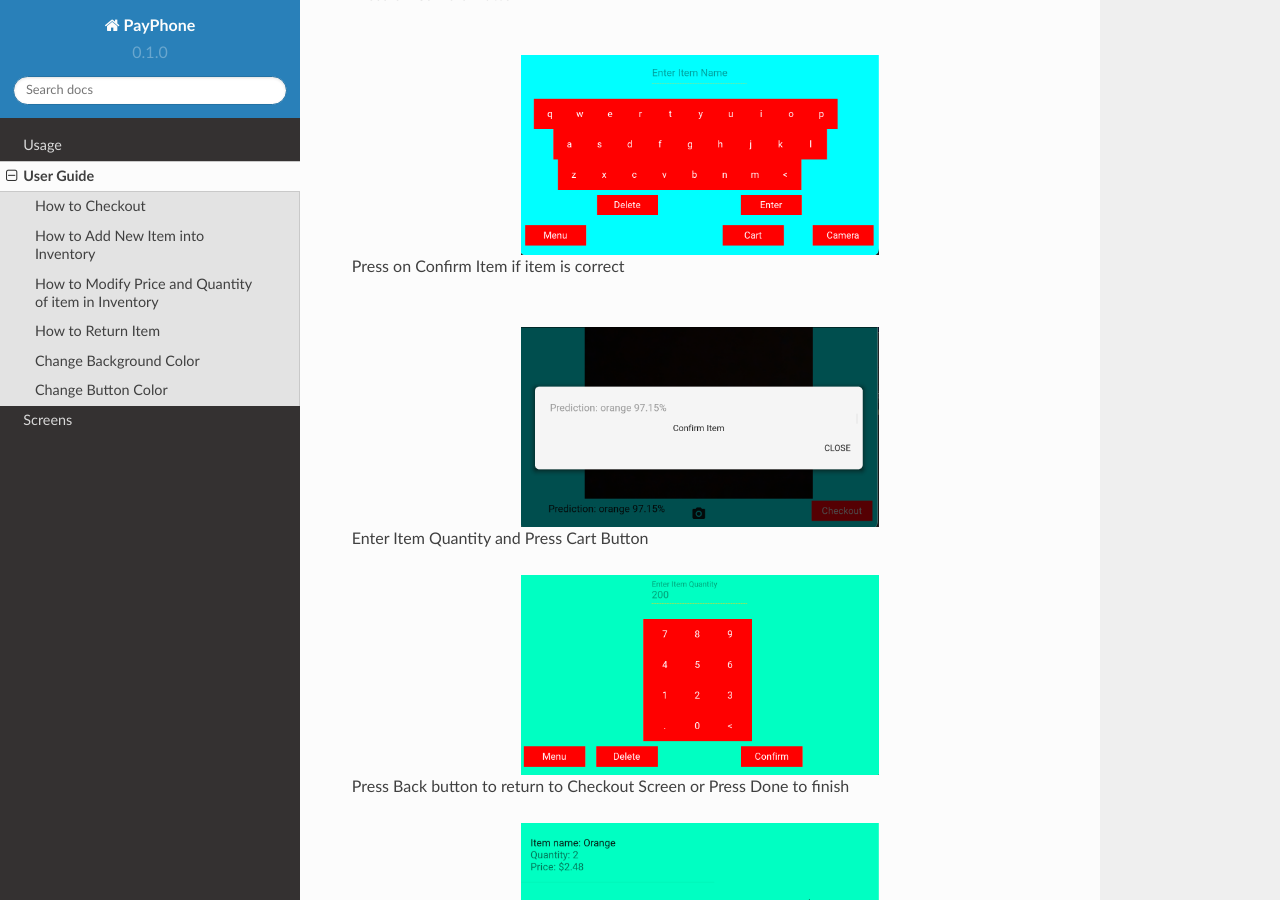
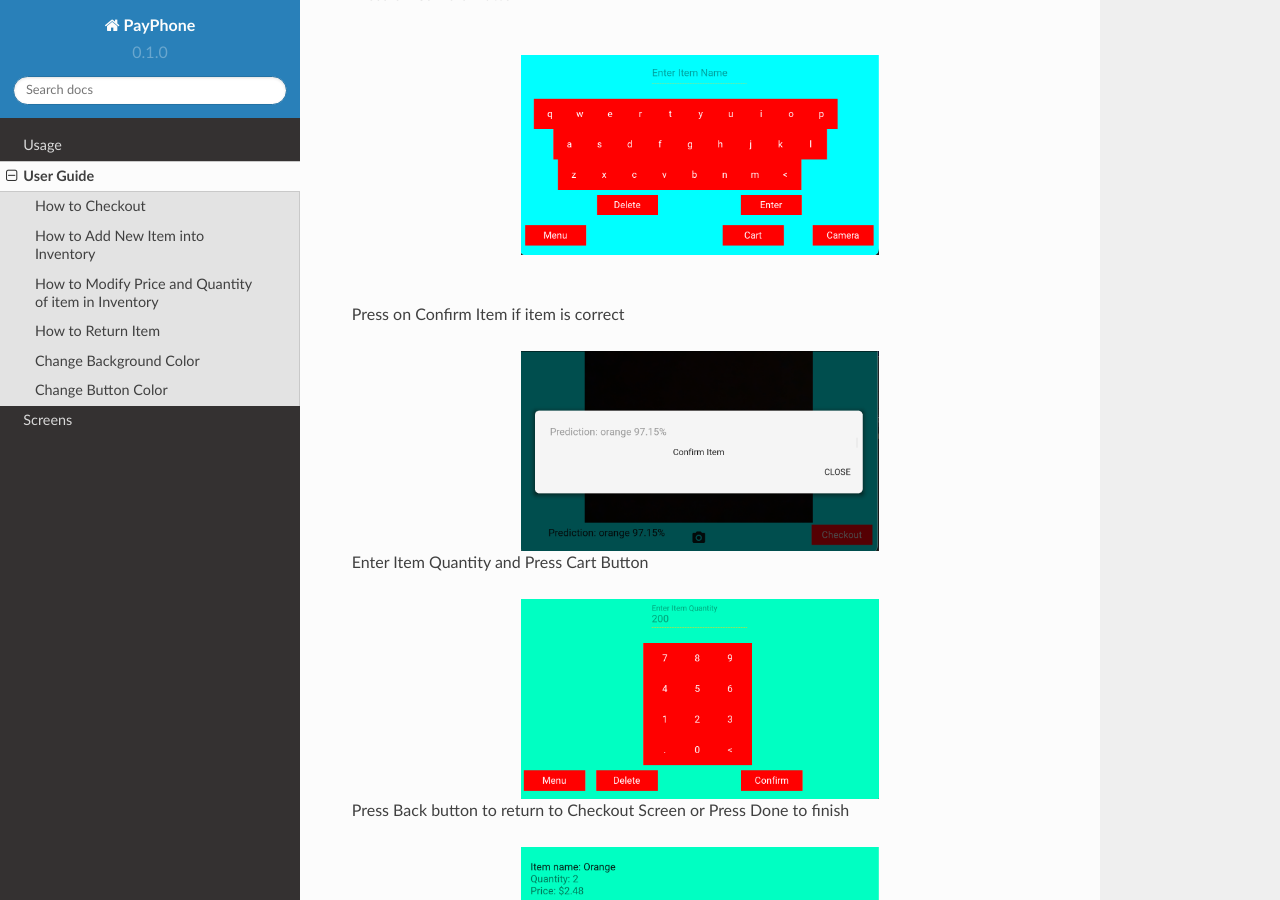
Before and after one commit to Group-3-POS/POS-Documentation, a Sphinx documentation site: the page built from docs/source/userguide.rst, in a window 1280 px wide and 900 px high, scrolled down 581 px. Built offline with Sphinx 7.4.7 and the Read the Docs theme 2.0.0, drawn with Linux system fonts in a browser that asks for light colours.

```diff
--- a/docs/source/userguide.rst
+++ b/docs/source/userguide.rst
@@ -16,9 +16,9 @@ Press on Checkout button in Menu Screen
 .. image:: Images/CheckoutScreen.png
     :align: center
     :height: 200
+|
+Press on Confirm Item if item is correct
 
-| Press on Confirm Item if item is correct
-|
 
 .. image:: Images/Camera.png
     :align: center
```
